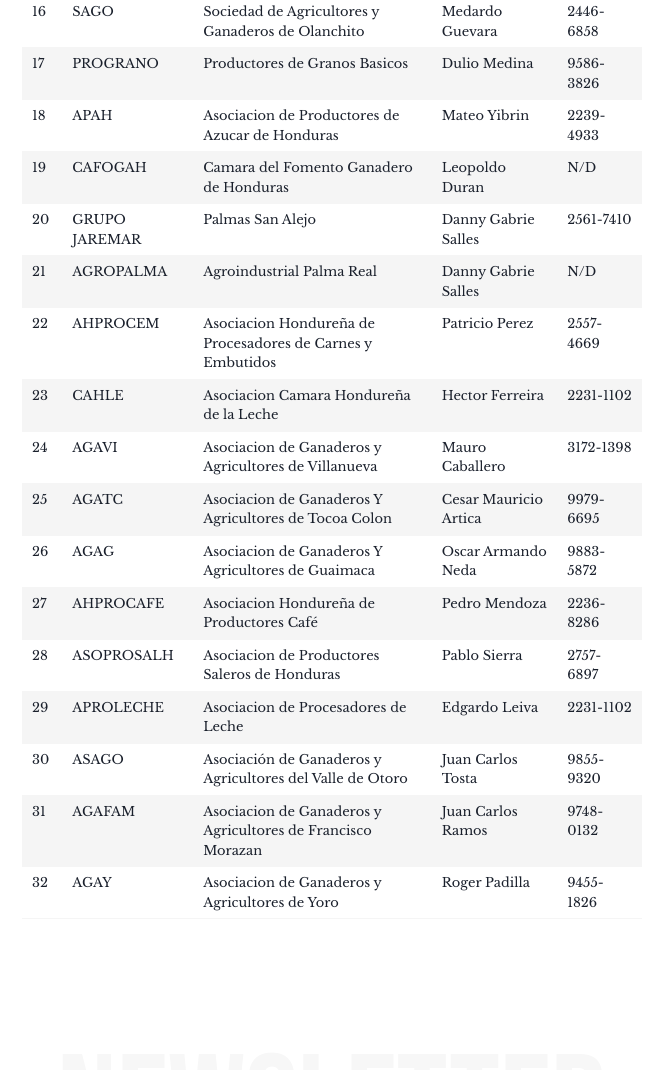
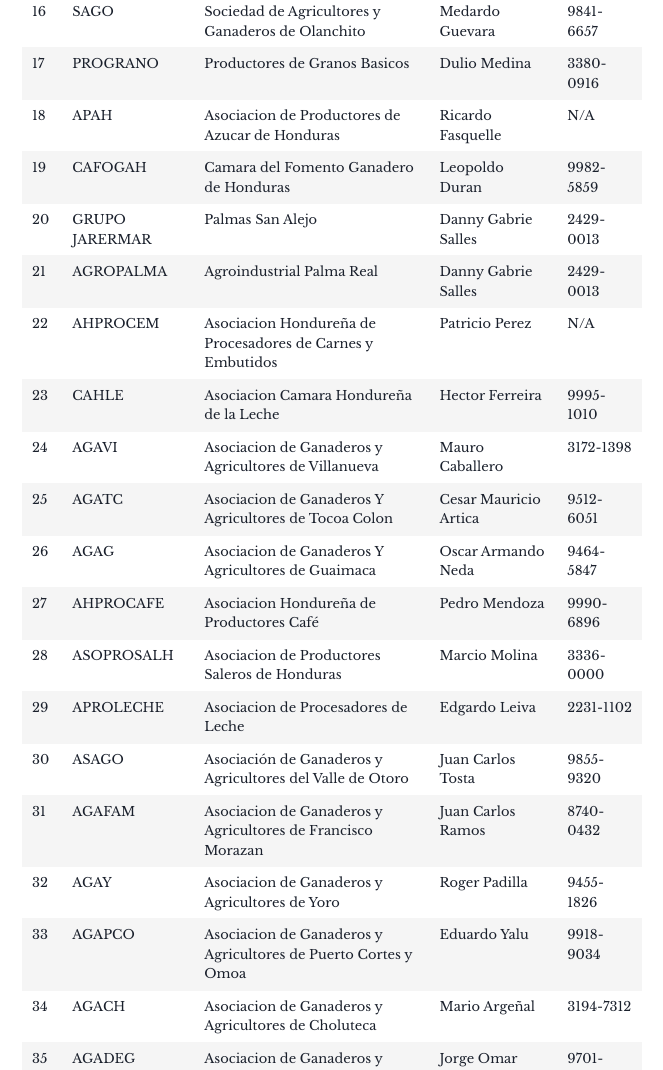
Before and after one commit to FENAGH/fenagh, a Gatsby site: page /asociaciones in a window 1280 px wide. Shown: the part 1730-2800 px from the top of the page, without its empty margins (308-971 px from the left). Built offline with nearby package versions, Linux system fonts and the light colour scheme; Gatsby itself is replaced by a stand-in of ours.

Commit message:
commit inicial

```diff
--- a/src/config/data.js
+++ b/src/config/data.js
@@ -45,8 +45,8 @@ export const ASOCIACIONES = [
     id: "01",
     asociacion: "AGAA",
     nombre: "Asociacion de Ganaderos y Agricultores de Atlantida",
-    presidente: "Juan Carlos Sauceda",
-    telefono: "3166-3030"
+    presidente: "Juan Alberto Sauceda",
+    telefono: "9478-7981"
   },
   {
     id: "02",
@@ -61,7 +61,7 @@ export const ASOCIACIONES = [
     asociacion: "AGABO",
     nombre: "Asociacion de Ganaderos y Agricultores de Bonito Oriental",
     presidente: "Clemente Cardona",
-    telefono: "9976-0260"
+    telefono: "9944-3744"
   },
   {
     id: "04",
@@ -76,21 +76,21 @@ export const ASOCIACIONES = [
     asociacion: "AGAC",
     nombre: "Asociacion de Ganaderos y Agricultores de Copan",
     presidente: "Gilberto Moreno",
-    telefono: "2662-0856"
+    telefono: "9979-9487"
   },
   {
     id: "06",
     asociacion: "AGAS",
     nombre: "Asociacion de Ganaderos y Agricultores de Sula",
     presidente: "Hector Ferreira",
-    telefono: "9472-4811"
+    telefono: "9995-1010"
   },
   {
     id: "07",
     asociacion: "ANAPOH",
     nombre: "Asociacion Nacional de Porcicultores de Honduras",
     presidente: "Flavio Tinoco",
-    telefono: "2580-1525"
+    telefono: "9995-6639"
   },
   {
     id: "08",
@@ -104,7 +104,7 @@ export const ASOCIACIONES = [
     asociacion: "ANAVIH",
     nombre: "Asociacion Nacional de Avicultores de Honduras",
     presidente: "Luis Eduardo Valle",
-    telefono: "2550-2343"
+    telefono: "9977-3759"
   },
   {
     id: "10",
@@ -117,12 +117,12 @@ export const ASOCIACIONES = [
     id: "11",
     asociacion: "ANDAH",
     nombre: "Asociacion Nacional  De Acuicultores de Honduras",
-    presidente: "Juan Carlos Medina",
-    telefono: "2782-0986"
+    presidente: "Juan Carlos Javier",
+    telefono: "9453-3293"
   },
   {
     id: "12",
-    asociacion: "AGASM",
+    asociacion: "AGASAM",
     nombre: "Asociacion de Ganaderos y Agricultores de San Marcos",
     presidente: "Luis Abraham Guillen",
     telefono: "8835-0040"
@@ -132,21 +132,21 @@ export const ASOCIACIONES = [
     asociacion: "ADAGO",
     nombre: "Asociacion de Ganaderos y Agricultores de Oriente",
     presidente: "Adolfo Leonel Sevilla",
-    telefono: "9867-7641"
+    telefono: "9973-8791"
   },
   {
     id: "13",
     asociacion: "AGADI",
     nombre: "Asociacion de Ganaderos y Agricultores de Intibuca",
-    presidente: "Jose Ernesto Mejia",
-    telefono: "3215-2605"
+    presidente: "Hugo Eduardo Vasquez",
+    telefono: "9970-7682"
   },
   {
     id: "14",
     asociacion: "AGAO",
     nombre: "Asociacion de Ganaderos y Agricultores de Olancho",
     presidente: "Oscar Neptali Espinal",
-    telefono: "9483-9989"
+    telefono: "9916-0180"
   },
   {
     id: "15",
@@ -160,56 +160,56 @@ export const ASOCIACIONES = [
     asociacion: "SAGO",
     nombre: "Sociedad de Agricultores y Ganaderos de Olanchito",
     presidente: "Medardo Guevara",
-    telefono: "2446-6858"
+    telefono: "9841-6657"
   },
   {
     id: "17",
     asociacion: "PROGRANO",
     nombre: "Productores de Granos Basicos",
     presidente: "Dulio Medina",
-    telefono: "9586-3826"
+    telefono: "3380-0916"
   },
   {
     id: "18",
     asociacion: "APAH",
     nombre: "Asociacion de Productores de Azucar de Honduras",
-    presidente: "Mateo Yibrin",
-    telefono: "2239-4933"
+    presidente: "Ricardo Fasquelle",
+    telefono: "N/A"
   },
   {
     id: "19",
     asociacion: "CAFOGAH",
     nombre: "Camara del Fomento Ganadero de Honduras",
     presidente: "Leopoldo Duran",
-    telefono: "N/D"
+    telefono: "9982-5859"
   },
   {
     id: "20",
-    asociacion: "GRUPO JAREMAR",
+    asociacion: "GRUPO JARERMAR",
     nombre: "Palmas San Alejo",
     presidente: "Danny Gabrie Salles",
-    telefono: "2561-7410"
+    telefono: "2429-0013"
   },
   {
     id: "21",
     asociacion: "AGROPALMA",
     nombre: "Agroindustrial Palma Real",
     presidente: "Danny Gabrie Salles",
-    telefono: "N/D"
+    telefono: "2429-0013"
   },
   {
     id: "22",
     asociacion: "AHPROCEM",
     nombre: "Asociacion Hondureña de Procesadores de Carnes y Embutidos",
     presidente: "Patricio Perez",
-    telefono: "2557-4669"
+    telefono: "N/A"
   },
   {
     id: "23",
     asociacion: "CAHLE",
     nombre: "Asociacion Camara Hondureña de la Leche",
     presidente: "Hector Ferreira",
-    telefono: "2231-1102"
+    telefono: "9995-1010"
   },
   {
     id: "24",
@@ -223,28 +223,28 @@ export const ASOCIACIONES = [
     asociacion: "AGATC",
     nombre: "Asociacion de Ganaderos Y Agricultores de Tocoa Colon",
     presidente: "Cesar Mauricio Artica",
-    telefono: "9979-6695"
+    telefono: "9512-6051"
   },
   {
     id: "26",
     asociacion: "AGAG",
     nombre: "Asociacion de Ganaderos Y Agricultores de Guaimaca",
     presidente: "Oscar Armando Neda",
-    telefono: "9883-5872"
+    telefono: "9464-5847"
   },
   {
     id: "27",
     asociacion: "AHPROCAFE",
     nombre: "Asociacion Hondureña de Productores Café",
     presidente: "Pedro Mendoza",
-    telefono: "2236-8286"
+    telefono: "9990-6896"
   },
   {
     id: "28",
     asociacion: "ASOPROSALH",
     nombre: "Asociacion de Productores Saleros de Honduras",
-    presidente: "Pablo Sierra",
-    telefono: "2757-6897"
+    presidente: "Marcio Molina",
+    telefono: "3336-0000"
   },
   {
     id: "29",
@@ -265,7 +265,7 @@ export const ASOCIACIONES = [
     asociacion: "AGAFAM",
     nombre: "Asociacion de Ganaderos y Agricultores de Francisco Morazan",
     presidente: "Juan Carlos Ramos",
-    telefono: "9748-0132"
+    telefono: "8740-0432"
   },
   {
     id: "32",
@@ -274,4 +274,68 @@ export const ASOCIACIONES = [
     presidente: "Roger Padilla",
     telefono: "9455-1826"
   },
+  {
+    id: "33",
+    asociacion: "AGAPCO",
+    nombre: "Asociacion de Ganaderos y Agricultores de Puerto Cortes y Omoa",
+    presidente: "Eduardo Yalu",
+    telefono: "9918-9034"
+  },
+  {
+    id: "34",
+    asociacion: "AGACH",
+    nombre: "Asociacion de Ganaderos y Agricultores de Choluteca",
+    presidente: "Mario Argeñal",
+    telefono: "3194-7312"
+  },
+  {
+    id: "35",
+    asociacion: "AGADEG",
+    nombre: "Asociacion de Ganaderos y Agricultores de Gracias",
+    presidente: "Jorge Omar Batres",
+    telefono: "9701-1934"
+  },
+  {
+    id: "36",
+    asociacion: "MSH",
+    nombre: "Molino Harinero Sula",
+    presidente: "N/A",
+    telefono: "N/A"
+  },
+  {
+    id: "37",
+    asociacion: "WALMART",
+    nombre: "Walmart Honduras",
+    presidente: "Mey Hung",
+    telefono: "N/A"
+  },
+  {
+    id: "38",
+    asociacion: "LEYDE",
+    nombre: "Leyde y Derivados",
+    presidente: "Erick Nehring",
+    telefono: "N/A"
+  },
+  {
+    id: "39",
+    asociacion: "DINANT",
+    nombre: "Corporacion Dinant",
+    presidente: "Ana Maria Rivera",
+    telefono: "3390-5437"
+  },
+  {
+    id: "40",
+    asociacion: "AGASBRUL",
+    nombre: "Asociacion de Agricultores y Ganaderos de Brus Laguna",
+    presidente: "Juan angel Aguilar",
+    telefono: "9865-8590"
+  },
+  {
+    id: "41",
+    asociacion: "PALCASA",
+    nombre: "Palmas Centroamericanas",
+    presidente: "Sergio Orlando Maradiaga",
+    telefono: "3345-5488"
+  },
+
 ]
```
